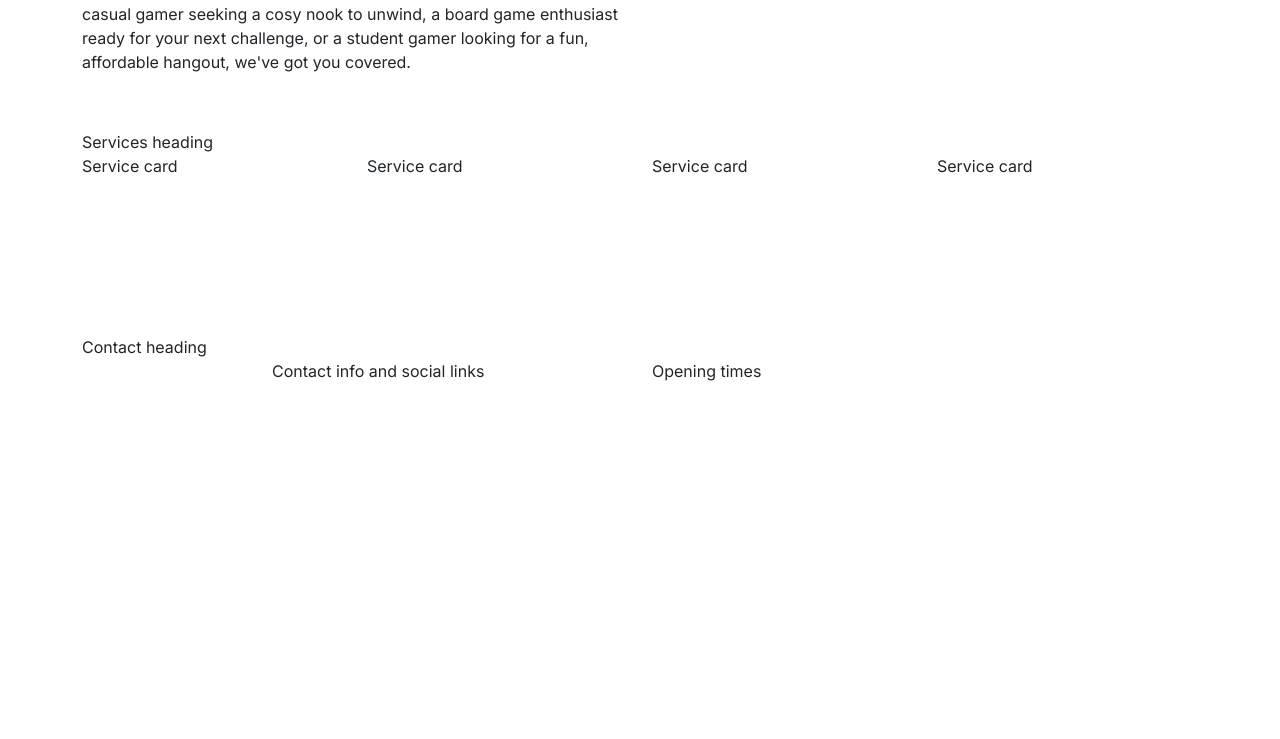
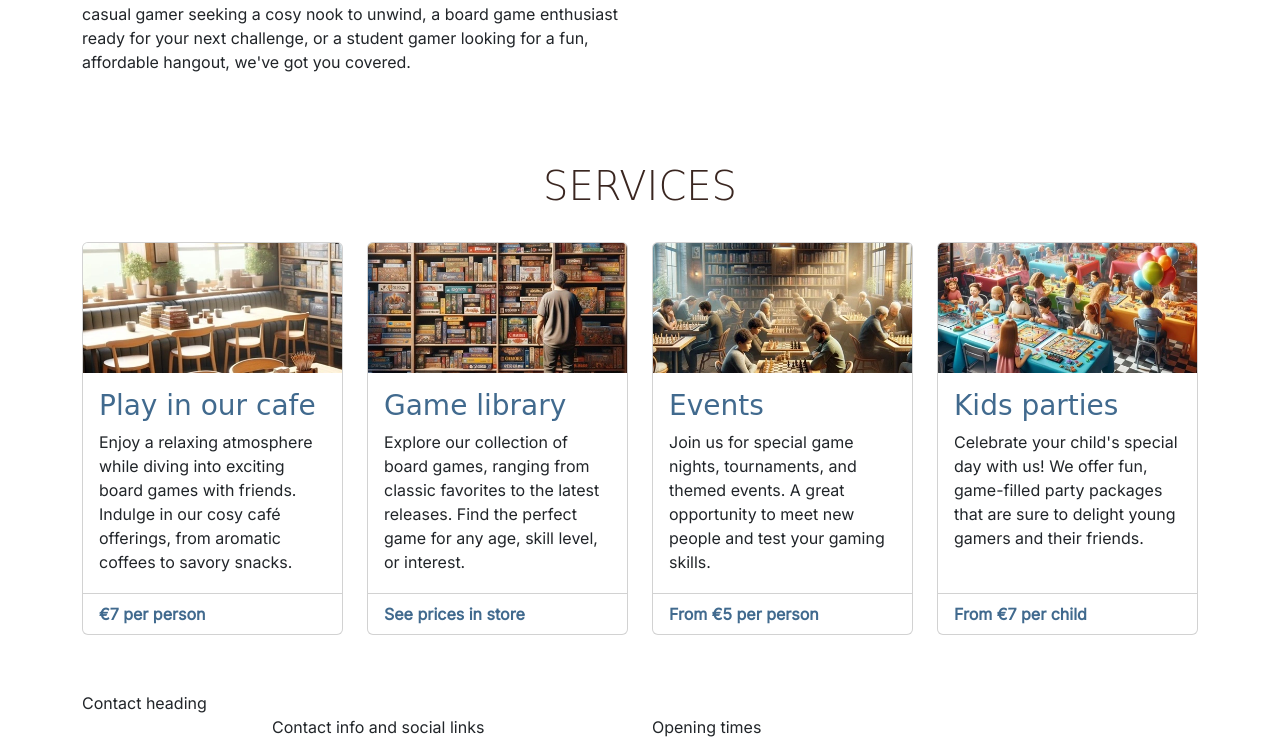
Before and after one commit to AJGreaves/boardwalk-games-lesson-plan, a plain HTML site: page index.html in a window 1280 px wide. Shown: the part 417-1156 px from the top of the page. Before the commit the page ends 800 px from the top, so only its background shows below. Drawn offline with nearby package versions, Linux system fonts and the light colour scheme; a web font is replaced by a local one.

Commit message:
02.04.01 Adding the Services section

```diff
--- a/assets/css/style.css
+++ b/assets/css/style.css
@@ -22,7 +22,16 @@ h2,
 h3 {
     font-family: var(--secondary-font);
     color: var(--primary-color);
-    text-transform: uppercase;
+}
+
+h1,
+h2 {
+  text-transform: uppercase;
+}
+
+
+h2 {
+    margin-bottom: 2rem;
 }
 
 .sub-heading-color {
@@ -51,6 +60,19 @@ h3 {
     font-family: var(--secondary-font);
 }
 
+/* services section */
+
+#services .card-footer {
+    background-color: transparent;
+    color: var(--highlight-color);
+    font-weight: bold;
+}
+
+#services .card {
+    margin-bottom: 1.5rem;
+}
+
+
 /* grid visualisation CSS for testing */
 
 /* .container,
@@ -62,3 +84,37 @@ h3 {
     border: 2px solid white;
     background-color: lightgray;
 } */
+
+/* media queries */
+
+/* medium devices (tablets, 768px and up) */
+@media screen and (min-width: 768px) {
+    /* make all service cards the same height for consistency */
+    #services .card-body {
+        min-height: 191px;
+    }
+}
+
+/* large devices (desktops, 992px and up) */
+@media screen and (min-width: 992px) {
+    /* make all service cards the same height for consistency */
+        #services .card-body {
+            min-height: auto;
+        }
+    }
+
+/* xl screen sizes and up */
+@media screen and (min-width: 1200px) {
+    /* make all service cards the same height for consistency */
+    #services .card-body {
+      min-height: 220px;
+    }
+}
+
+/* xxl screen sizes */
+@media screen and (min-width: 1400px) {
+    /* make all service cards the same height for consistency */
+    #services .card-body {
+      min-height: 195px;
+    }
+}
--- a/index.html
+++ b/index.html
@@ -42,7 +42,7 @@
                         <a class="nav-link active" aria-current="page" href="index.html">Home</a>
                     </li>
                     <li class="nav-item">
-                        <a class="nav-link" href="#">Services</a>
+                        <a class="nav-link" href="#services">Services</a>
                     </li>
                     <li class="nav-item">
                         <a class="nav-link" href="game-library.html">Games</a>
@@ -117,22 +117,79 @@
 
     <main>
         <!-- services section -->
-        <section class="container">
+        <section id="services" class="container section">
             <div class="row">
-                <div class="col-12">
-                    Services heading
+                <div class="col-12 text-center">
+                    <h2 class="display-6">Services</h2>
                 </div>
                 <div class="col-12 col-md-6 col-xl-3">
-                    Service card
+                    <div class="card">
+                        <img src="assets/images/services-1.webp" class="card-img-top"
+                            alt="Boardwalk games cafe table by a window, stacks of boardgames can be seen on the table" />
+                        <div class="card-body">
+                            <h3 class="card-title sub-heading-color">Play in our cafe</h3>
+                            <p class="card-text">
+                                Enjoy a relaxing atmosphere while diving into exciting board
+                                games with friends. Indulge in our cosy café offerings, from
+                                aromatic coffees to savory snacks.
+                            </p>
+                        </div>
+                        <div class="card-footer">
+                            <p class="mb-0">€7 per person</p>
+                        </div>
+                    </div>
                 </div>
                 <div class="col-12 col-md-6 col-xl-3">
-                    Service card
+                    <div class="card">
+                        <img src="assets/images/services-2.webp" class="card-img-top"
+                            alt="Board games stacked in bookshelves, a man can be seen browsing the shelves" />
+                        <div class="card-body">
+                            <!-- bootstrap cards come as h5 by default, changed to h3 to fit project heading hierarchy -->
+                            <h3 class="card-title sub-heading-color">Game library</h3>
+                            <p class="card-text">
+                                Explore our collection of board games, ranging from classic
+                                favorites to the latest releases. Find the perfect game for
+                                any age, skill level, or interest.
+                            </p>
+                        </div>
+                        <div class="card-footer">
+                            <p class="mb-0">See prices in store</p>
+                        </div>
+                    </div>
                 </div>
                 <div class="col-12 col-md-6 col-xl-3">
-                    Service card
+                    <div class="card">
+                        <img src="assets/images/services-3.webp" class="card-img-top"
+                            alt="A chess tournament being held at Boardwalk Games" />
+                        <div class="card-body">
+                            <h3 class="card-title sub-heading-color">Events</h3>
+                            <p class="card-text">
+                                Join us for special game nights, tournaments, and themed
+                                events. A great opportunity to meet new people and test your
+                                gaming skills.
+                            </p>
+                        </div>
+                        <div class="card-footer">
+                            <p class="mb-0">From €5 per person</p>
+                        </div>
+                    </div>
                 </div>
                 <div class="col-12 col-md-6 col-xl-3">
-                    Service card
+                    <div class="card">
+                        <img src="assets/images/services-4.webp" class="card-img-top"
+                            alt="A kids party being held at Boardwalk Games" />
+                        <div class="card-body">
+                            <h3 class="card-title sub-heading-color">Kids parties</h3>
+                            <p class="card-text">
+                                Celebrate your child's special day with us! We offer fun,
+                                game-filled party packages that are sure to delight young
+                                gamers and their friends.
+                            </p>
+                        </div>
+                        <div class="card-footer">
+                            <p class="mb-0">From €7 per child</p>
+                        </div>
+                    </div>
                 </div>
             </div>
         </section>
```
Also changed, not shown: game-library.html (+1 -1 lines).
